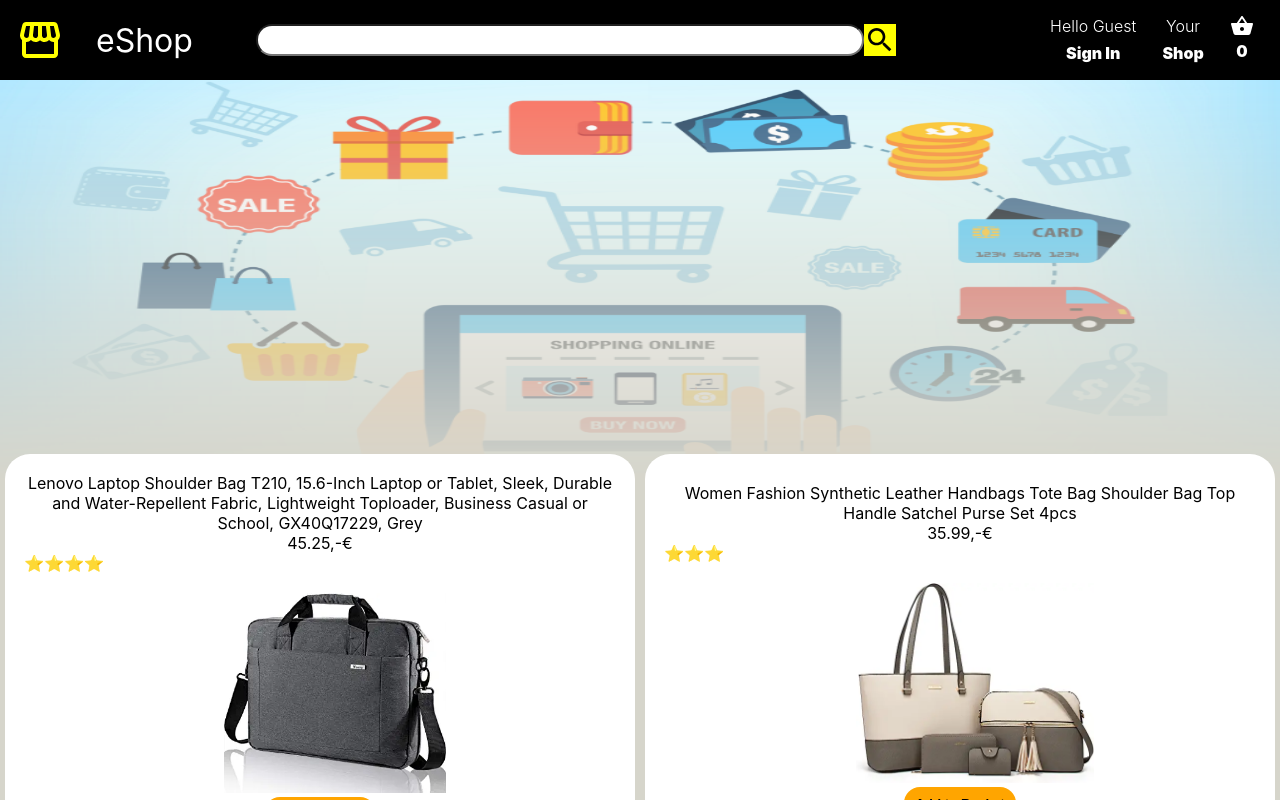
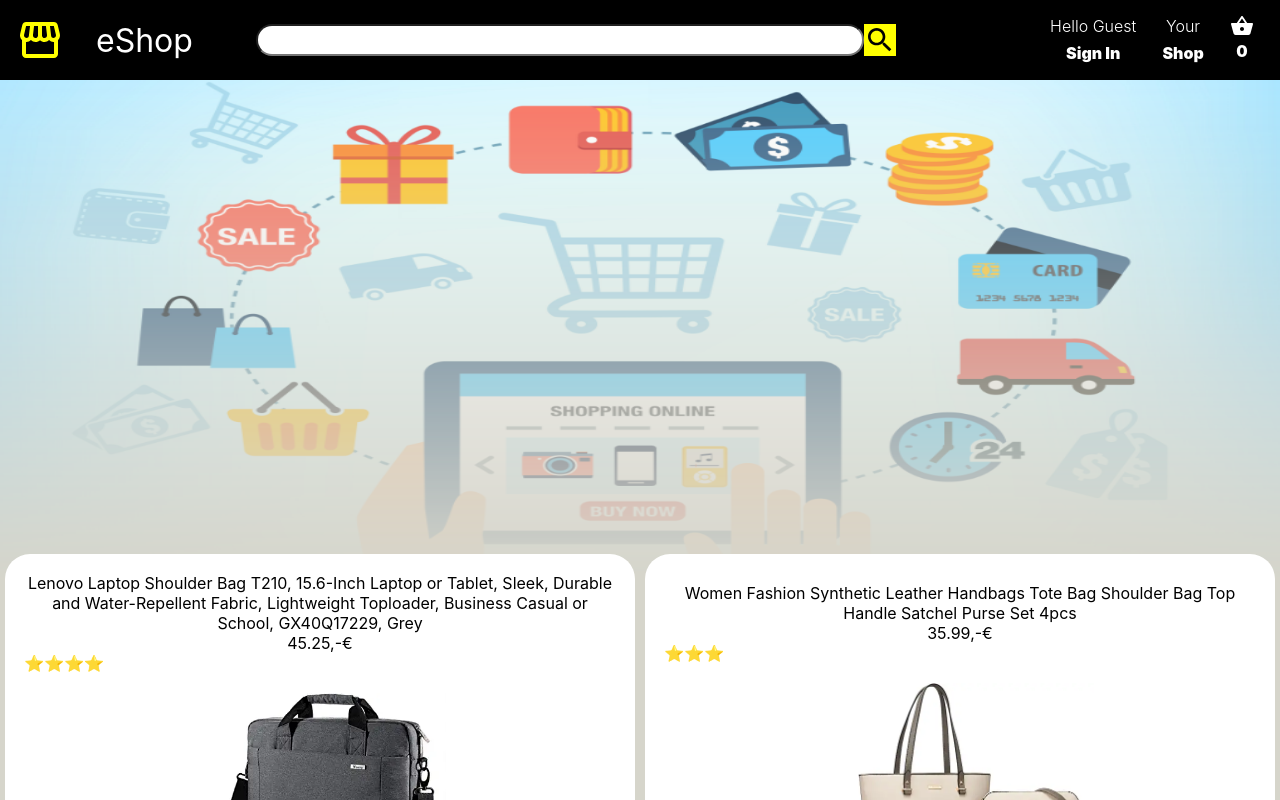
Before and after one commit to sgujuluva/ecommerce-shopping-react, a React (Create React App) app: page / in a window 1280 px wide. Shown: the top 800 px of the page. Built offline with nearby package versions, Linux system fonts and the light colour scheme.

Commit message:
context provider

```diff
--- a/src/Home.css
+++ b/src/Home.css
@@ -14,7 +14,8 @@
 
 .home-image img {
   width: 100%;
-  height: 400px;
+  height: 500px;
+
   z-index: -1;
   margin-bottom: -2.2rem;
   mask-image: linear-gradient(to bottom, rgba(0, 0, 0, 1), rgba(0, 0, 0, 0));
```
Also changed, not shown: src/ContextProvider.jsx (added, +11 -0 lines).
